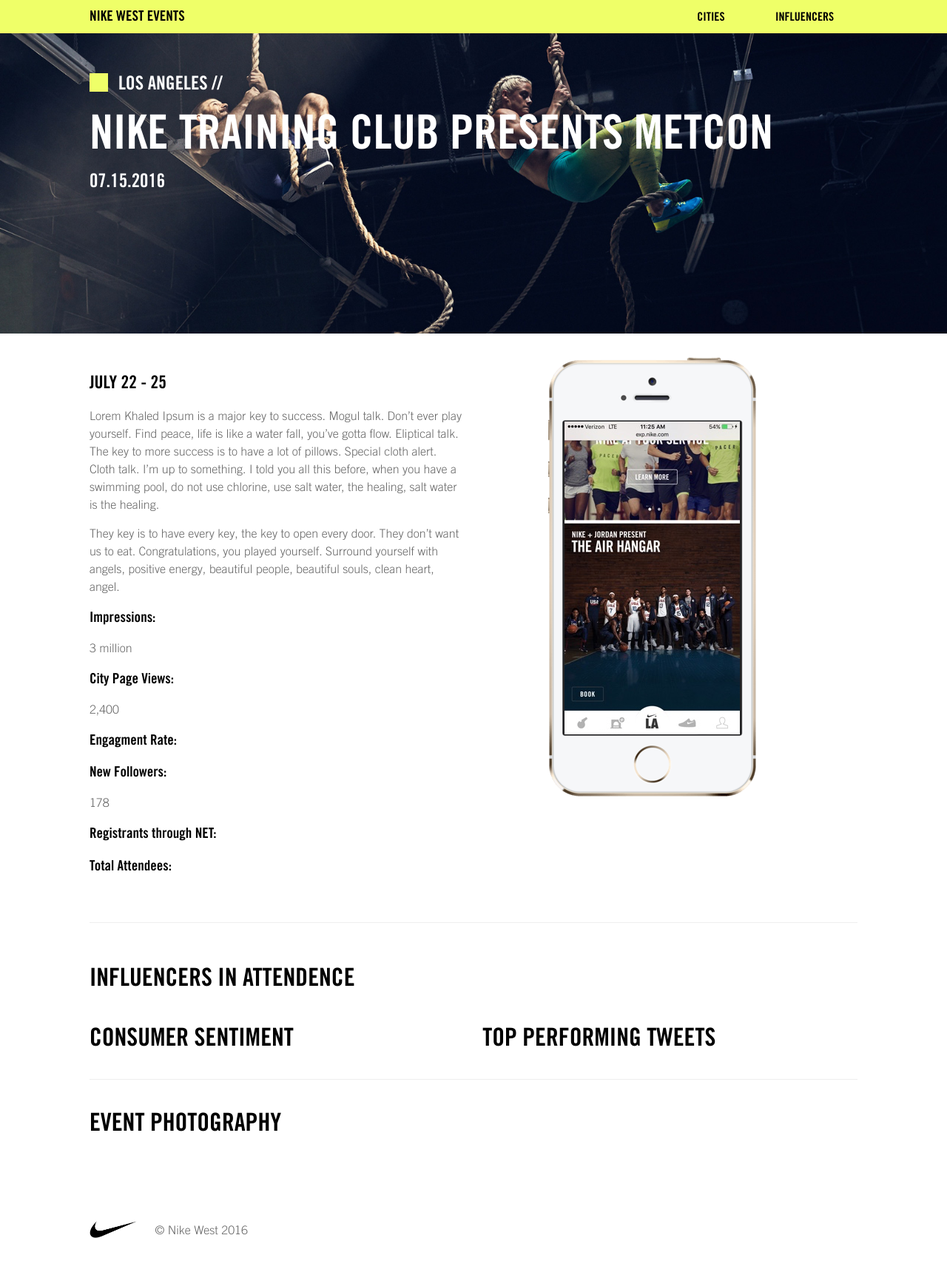
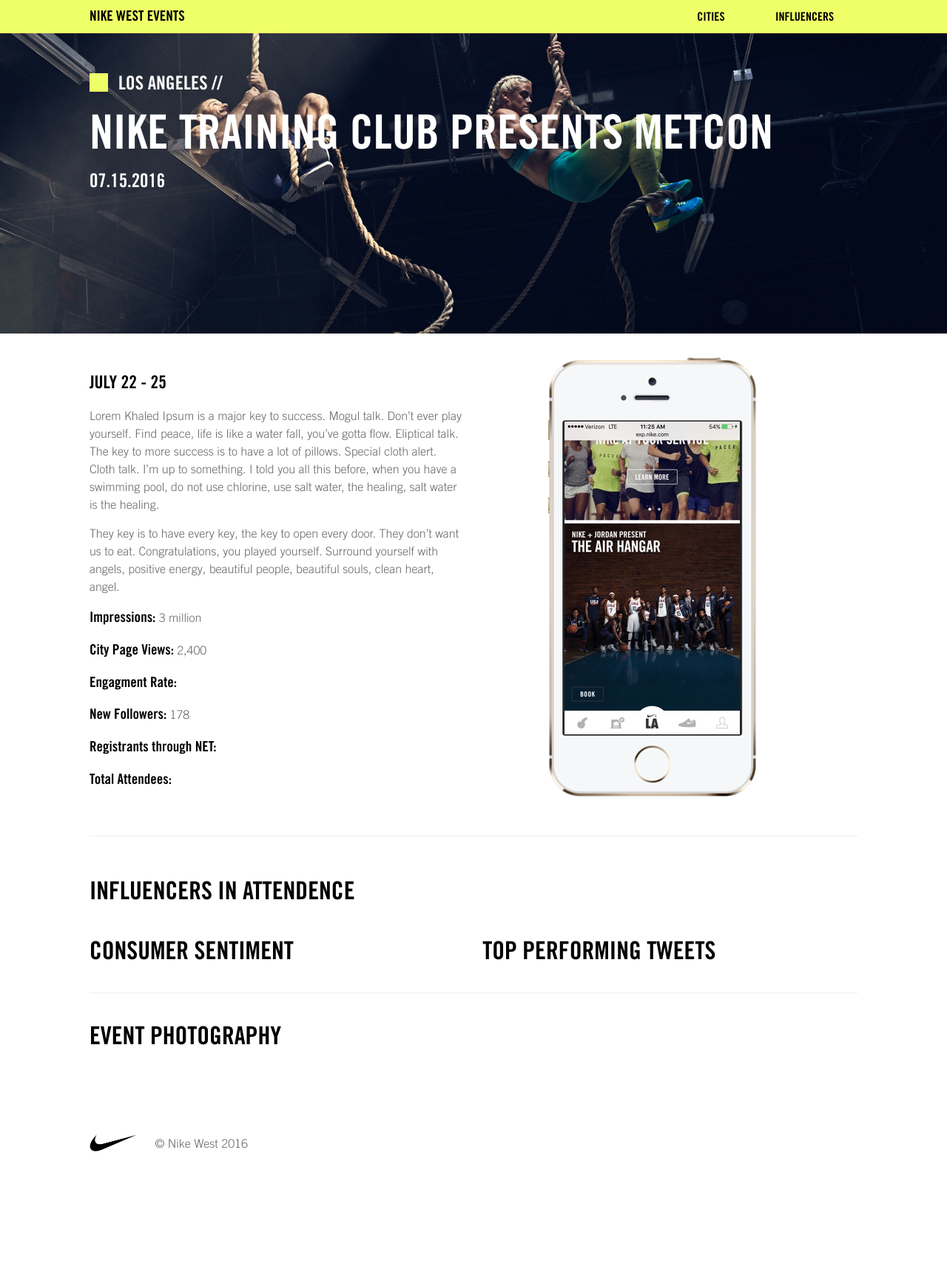
Before and after one commit to PHironaka/bream, a Jekyll site: the page built from _la/nike-training-club-presents-metcon.markdown, in a window 1280 px wide. Shown: the whole page at 74% size. Built offline with Jekyll 4.4.1, drawn with Linux system fonts in a browser that asks for light colours; a script that is not in the unit is left out; after the commit the page ends 1603 px from its top, so only the background shows below that.

Commit message:
layout adjustments

```diff
--- a/_layouts/post.html
+++ b/_layouts/post.html
@@ -23,19 +23,19 @@
 
 
     <div class="event-engagement">
-      <h3>Impressions: </h3><p>{{ page.impressions }}</p>
+      <h3>Impressions: <span>{{ page.impressions }}</span> </h3>
 
-      <h3>City Page Views: </h3> <p>{{ page.city-page-views }} </p>
+      <h3>City Page Views: <span>{{ page.city-page-views }} </span> </h3>
 
-      <h3>Engagment Rate: </h3> <p>{{ page.engagement-rate }}</p>
+      <h3>Engagment Rate: <span>{{ page.engagement-rate }}</span> </h3>
 
-      <h3>New Followers:</h3> <p> {{ page.new-followers }}</p>
+      <h3>New Followers: <span> {{ page.new-followers }}</span> </h3>
 
-      <h3>Registrants through NET:</h3> <p> {{ page.net-registrants }}</p>
+      <h3>Registrants through NET: <span> {{ page.net-registrants }}</span> </h3>
 
-      <h3>Total Attendees:</h3> <p> {{ page.attendees }}</p>
+      <h3>Total Attendees: <span> {{ page.attendees }}</span> </h3>
 {% if page.snapchat-views %}
-      <h3>Total Snapchat Views:</h3> <p> {{ page.snapchat-views }}</p>
+      <h3>Total Snapchat Views: <span> {{ page.snapchat-views }}</span> </h3>
   {% endif %}
 
     </div>
--- a/_sass/_layout.scss
+++ b/_sass/_layout.scss
@@ -12,7 +12,7 @@
     padding: 10px 0;
 
     @media screen and (max-width: $break-small) {
-        width: 61.82117%;
+        width: 58.82117%;
         margin-left: 0;
       }
 
@@ -56,7 +56,7 @@
     float: left;
   display: block;
   margin-right: 2.35765%;
-  width: 34.70196%;
+  width: 38.70196%;
     }
 
     &,
@@ -244,8 +244,14 @@
 @include outer-container;
 margin-bottom: 1em;
   span {
-    font-family: $base-font-family;
+    font-family: "TradeGothicforNike365-Light", arial, sans-serif;
+    font-weight: normal;
+    font-size: 16px;
+    color: #666;
   }
+
+
+
 }
 
 
@@ -477,6 +483,11 @@
 
  .influencer-attending-content {
     @include span-columns(6);
+
+    @media screen and (max-width: $break-large) {
+      width: 100%;
+      }
+
       a {
         margin: 1em 0;
         display: block;
@@ -513,6 +524,14 @@
      @media screen and (max-width: $break-large) {
        width: 100%;
        padding: 13px 0;
+       }
+
+       h1 {
+
+         @media screen and (max-width: $break-large) {
+           font-size: 1.5em;
+           }
+
        }
 
 
```
